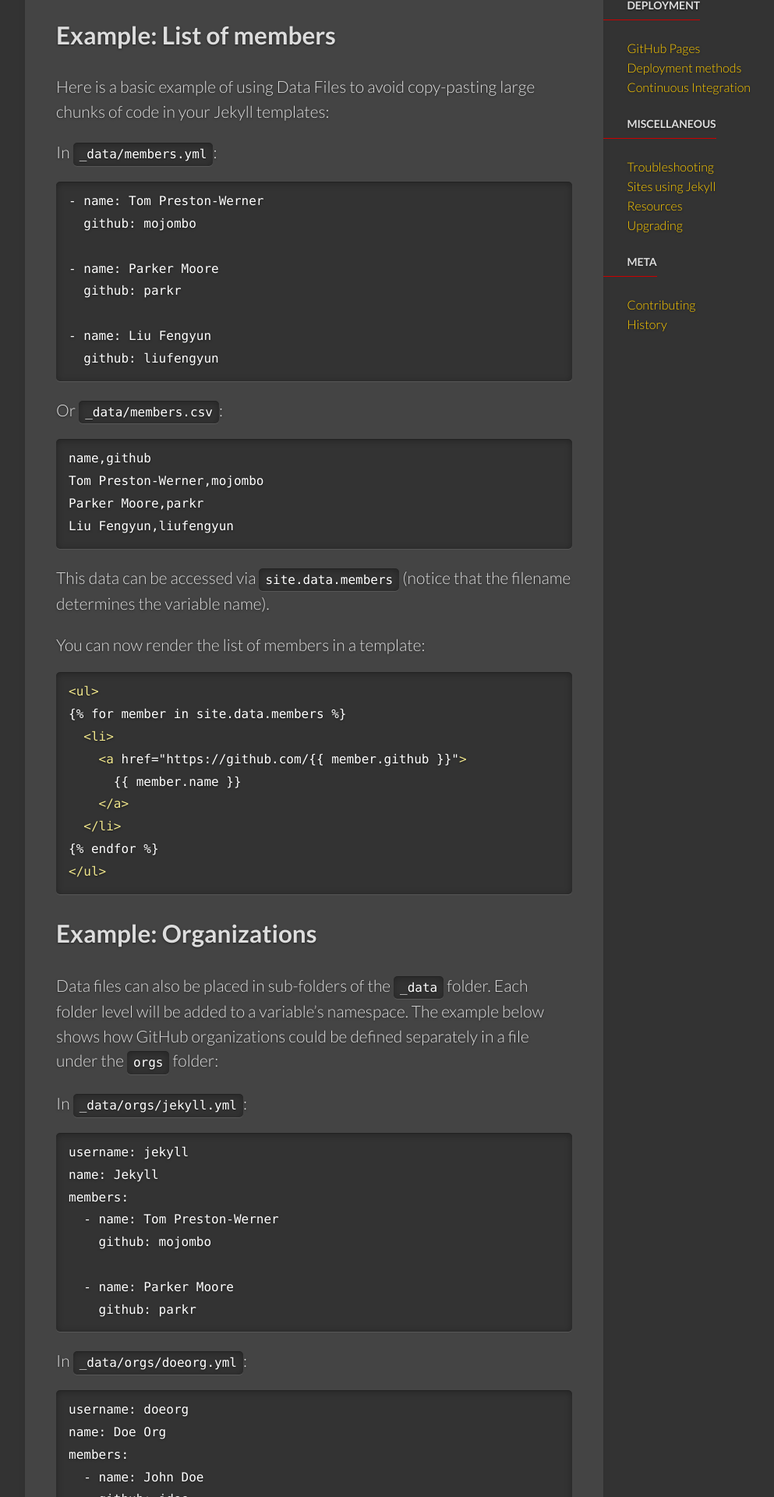
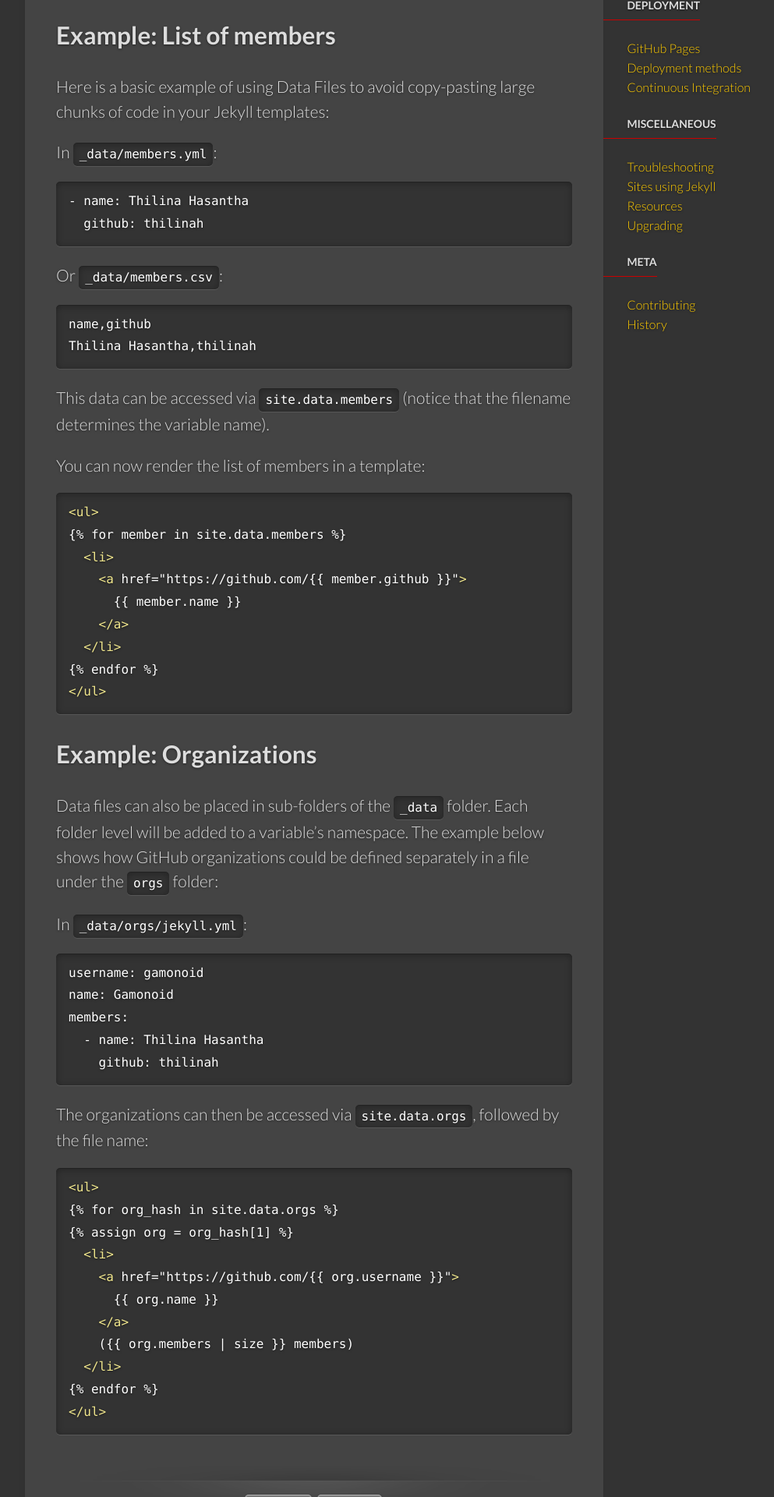
Before and after one commit to icehrm/icehrm.github.io, a Jekyll site: the page built from _docs/datafiles.md, in a window 1280 px wide. Shown: the part 829-2749 px from the top of the page at 78% size, without its empty margins (139-1132 px from the left). Built offline with Jekyll 4.4.1, drawn with Linux system fonts in a browser that asks for light colours.

Commit message:
css change

```diff
--- a/_docs/datafiles.md
+++ b/_docs/datafiles.md
@@ -34,23 +34,17 @@
 In `_data/members.yml`:
 
 {% highlight yaml %}
-- name: Tom Preston-Werner
-  github: mojombo
 
-- name: Parker Moore
-  github: parkr
+- name: Thilina Hasantha
+  github: thilinah
 
-- name: Liu Fengyun
-  github: liufengyun
 {% endhighlight %}
 
 Or `_data/members.csv`:
 
 {% highlight text %}
 name,github
-Tom Preston-Werner,mojombo
-Parker Moore,parkr
-Liu Fengyun,liufengyun
+Thilina Hasantha,thilinah
 {% endhighlight %}
 
 This data can be accessed via `site.data.members` (notice that the filename
@@ -79,25 +73,14 @@
 In `_data/orgs/jekyll.yml`:
 
 {% highlight yaml %}
-username: jekyll
-name: Jekyll
+username: gamonoid
+name: Gamonoid
 members:
-  - name: Tom Preston-Werner
-    github: mojombo
+  - name: Thilina Hasantha
+    github: thilinah
 
-  - name: Parker Moore
-    github: parkr
 {% endhighlight %}
 
-In `_data/orgs/doeorg.yml`:
-
-{% highlight yaml %}
-username: doeorg
-name: Doe Org
-members:
-  - name: John Doe
-    github: jdoe
-{% endhighlight %}
 
 The organizations can then be accessed via `site.data.orgs`, followed by the file name:
 
--- a/_sass/_style.scss
+++ b/_sass/_style.scss
@@ -395,6 +395,11 @@
   margin: 0 10px;
   @include box-shadow(0 3px 10px rgba(0,0,0,.1));
   font-size: 16px;
+}
+
+article img{
+  border: 10px #367fa9 solid;
+  border-radius: 5px;
 }
 
 @media (max-width: 480px) {
```
